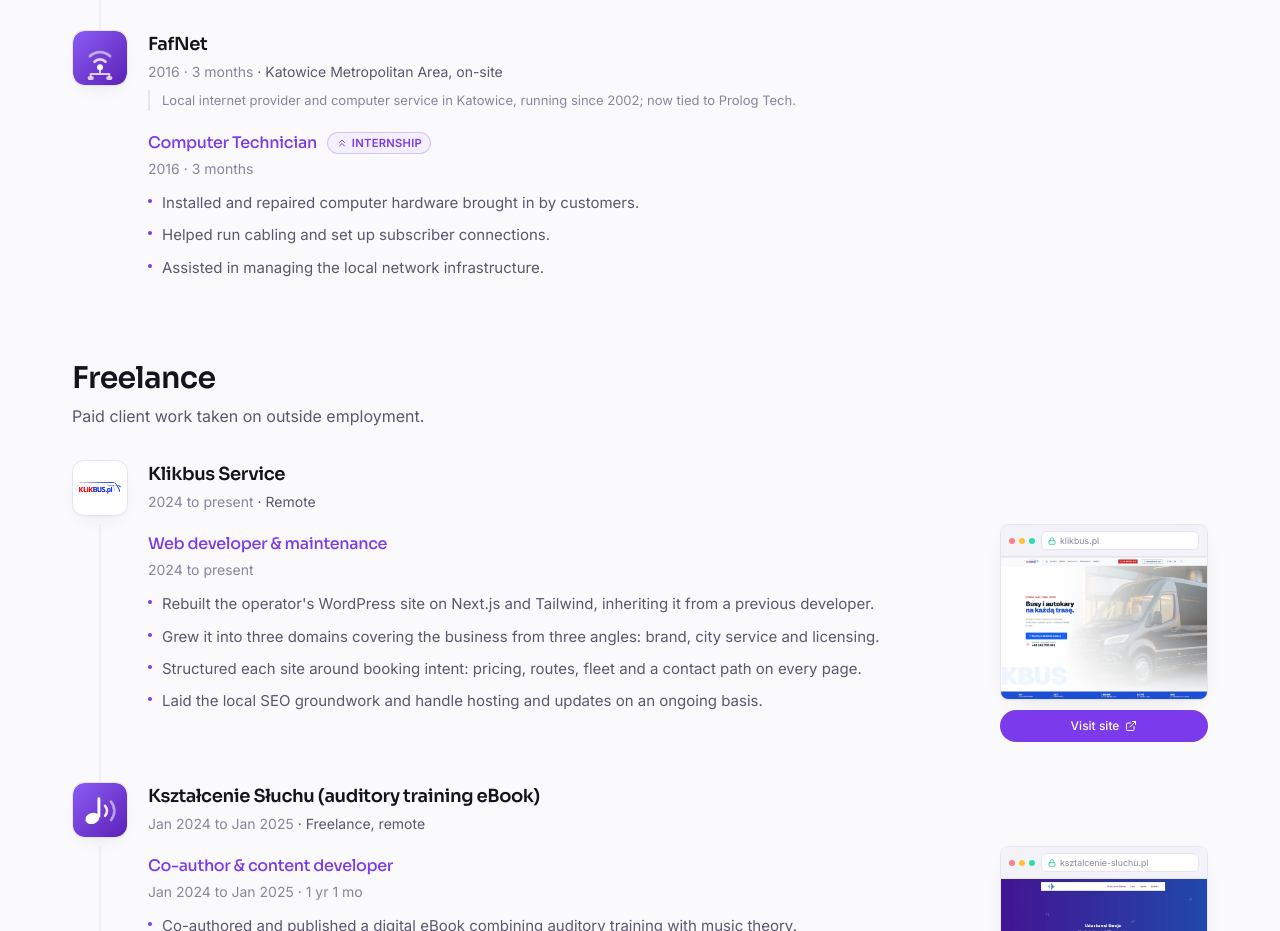
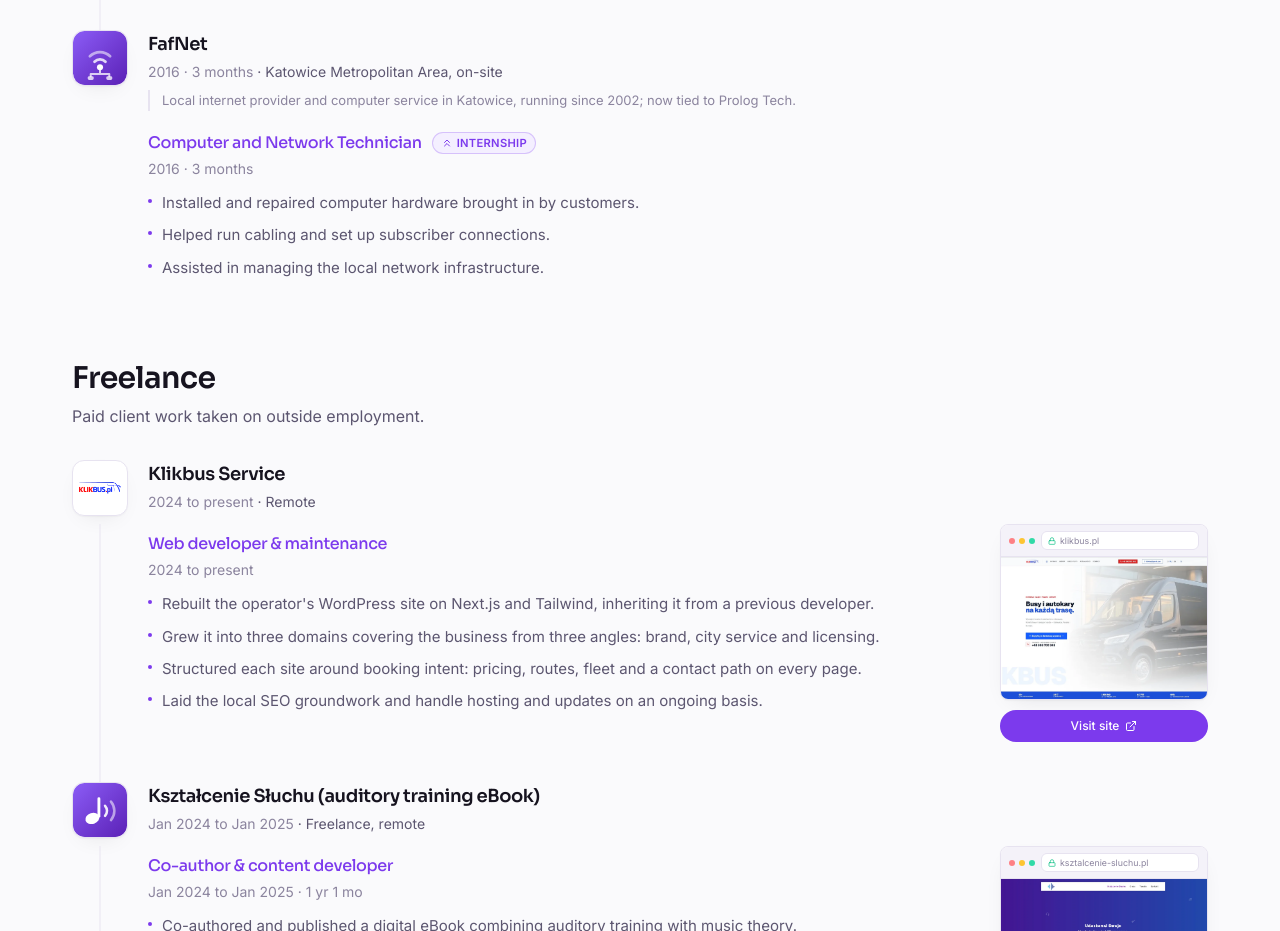
Before and after one commit to Vaniliatime/portfolio, a Next.js app: page /en/resume in a window 1280 px wide. Shown: the part 1780-2711 px from the top of the page. Built offline with nearby package versions, Linux system fonts and the light colour scheme.

Commit message:
Retitle the FafNet placement
Computer and Network Technician covers both halves of the work: the machines
brought in for repair and the cabling and subscriber connections. Computer
Technician on its own left the network side out.

```diff
--- a/src/content/resume.ts
+++ b/src/content/resume.ts
@@ -197,7 +197,10 @@
     },
     roles: [
       {
-        title: { en: "Computer Technician", pl: "Technik komputerowy" },
+        title: {
+          en: "Computer and Network Technician",
+          pl: "Technik komputerowy i sieciowy",
+        },
         level: { en: "Internship", pl: "Staż" },
         period: "2016 · 3 months",
         points: {
```
